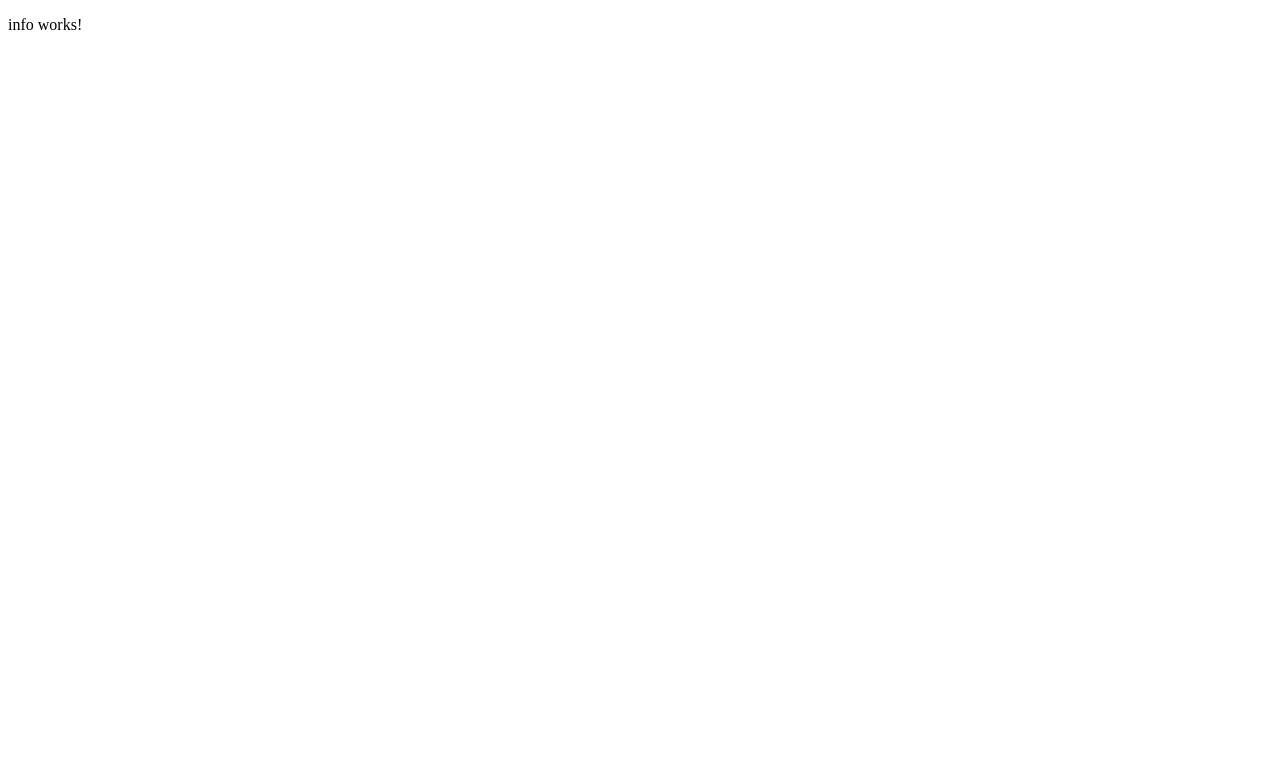
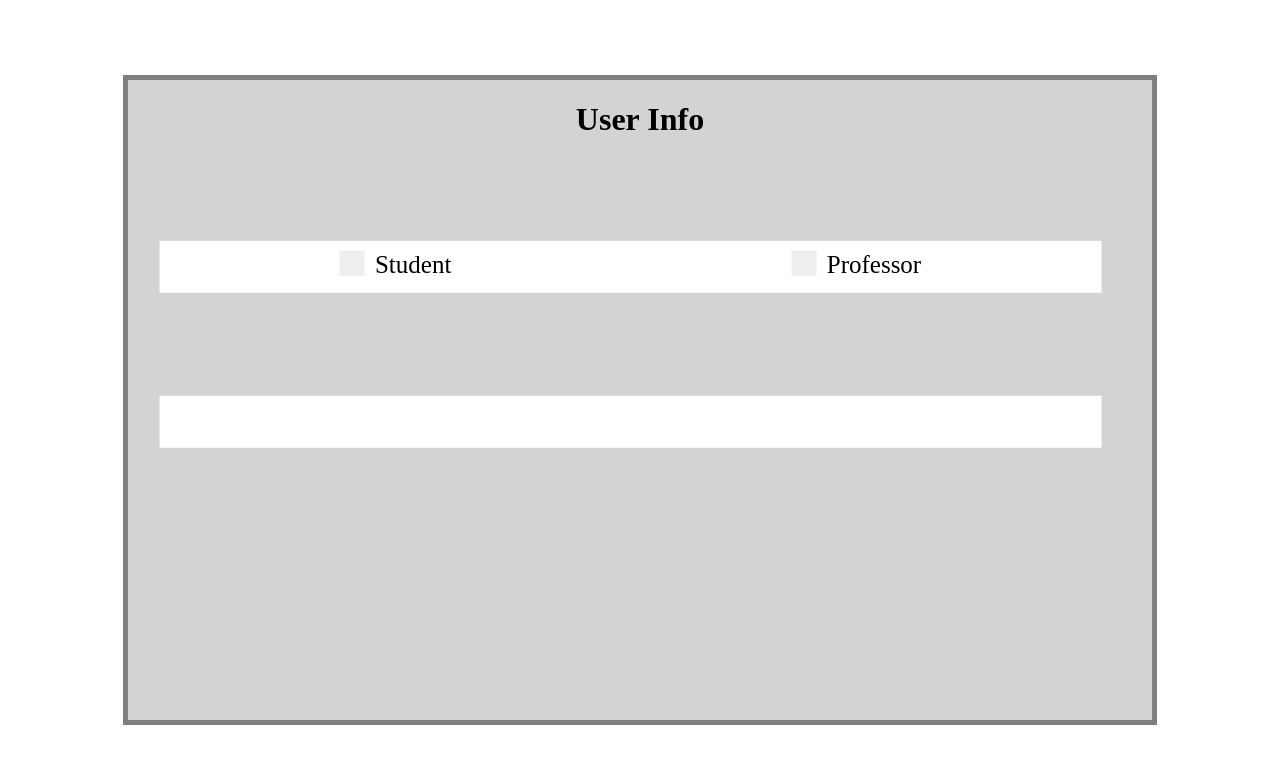
Before and after one commit to takagi002/STEMAI-Frontend, an Angular app in the folder stem-ai/: page /info in a window 1280 px wide. Shown: the top 764 px of the page. Built offline with nearby package versions, Linux system fonts and the light colour scheme.

Commit message:
initial user info page

```diff
--- a/stem-ai/src/app/info/info.component.css
+++ b/stem-ai/src/app/info/info.component.css
@@ -0,0 +1,98 @@
+.rectangle{
+    width:80%;
+    height:80%;
+    border: 5px solid gray;
+    display: flow-root;
+    background-color: lightgray;
+    position: absolute;
+    left: 50%;
+    top: 50%;
+    transform: translate(-50%, -50%);
+}
+
+.center{
+    text-align: center;
+}
+
+.question{
+    width: 90%;
+    height: 5%;
+    background-color: white;
+    position: relative;
+    left: 50%;
+    top: 20%;
+    transform: translate(-51%, -90%);
+    padding: 1%;
+    margin-bottom: 10%;
+    display: flex;
+    justify-content: space-around;
+}
+
+/* Customize the label (the container) */
+.container {
+  display: block;
+  position: relative;
+  padding-left: 35px;
+  margin-bottom: 12px;
+  cursor: pointer;
+  font-size: 25px;
+  -webkit-user-select: none;
+  -moz-user-select: none;
+  -ms-user-select: none;
+  user-select: none;
+  display: inline;
+}
+
+/* Hide the browser's default checkbox */
+.container input {
+  position: absolute;
+  opacity: 0;
+  cursor: pointer;
+  height: 0;
+  width: 0;
+}
+
+/* Create a custom checkbox */
+.checkmark {
+  position: absolute;
+  top: 0;
+  left: 0;
+  height: 25px;
+  width: 25px;
+  background-color: #eee;
+}
+
+/* On mouse-over, add a grey background color */
+.container:hover input ~ .checkmark {
+  background-color: #ccc;
+}
+
+/* When the checkbox is checked, add a blue background */
+.container input:checked ~ .checkmark {
+  background-color: #2196F3;
+}
+
+/* Create the checkmark/indicator (hidden when not checked) */
+.checkmark:after {
+  content: "";
+  position: absolute;
+  display: none;
+}
+
+/* Show the checkmark when checked */
+.container input:checked ~ .checkmark:after {
+  display: block;
+}
+
+/* Style the checkmark/indicator */
+.container .checkmark:after {
+  left: 9px;
+  top: 5px;
+  width: 5px;
+  height: 10px;
+  border: solid white;
+  border-width: 0 3px 3px 0;
+  -webkit-transform: rotate(45deg);
+  -ms-transform: rotate(45deg);
+  transform: rotate(45deg);
+}
--- a/stem-ai/src/app/info/info.component.html
+++ b/stem-ai/src/app/info/info.component.html
@@ -1 +1,16 @@
-<p>info works!</p>
+<div class="rectangle">
+    <h1 class="center">User Info</h1>
+    <div class="question">
+        <label class="container">Student
+            <input type="checkbox">
+            <span class="checkmark"></span>
+          </label>
+          <label class="container">Professor
+            <input type="checkbox">
+            <span class="checkmark"></span>
+          </label>
+    </div>
+    <div class="question">
+
+    </div>
+</div>
```
